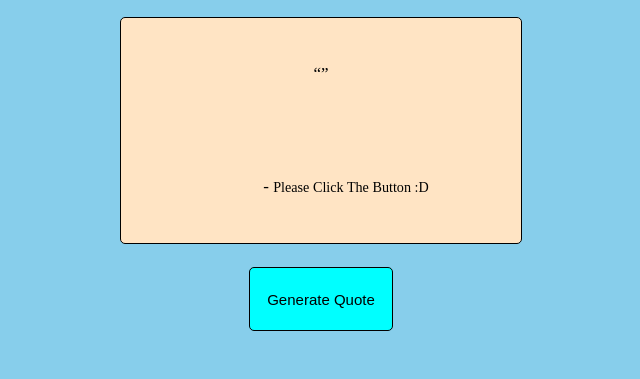
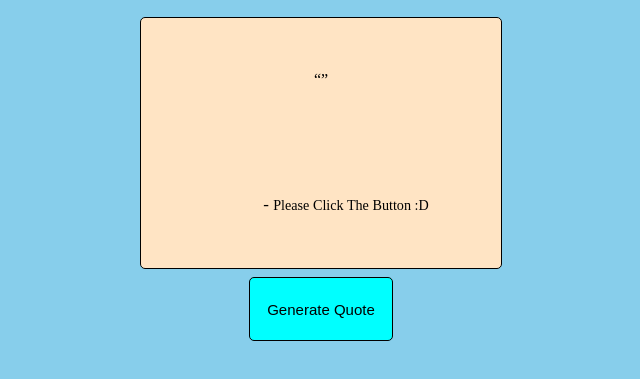
Before and after one commit to SkilltonXD/Quote-Generator, a plain HTML site: page index.html in a window 1280 px wide. Shown: the part 63-442 px from the top of the page, without its empty margins (319-959 px from the left). Drawn offline with Linux system fonts and the light colour scheme.

Commit message:
Add files via upload

```diff
--- a/style.css
+++ b/style.css
@@ -13,7 +13,7 @@
     margin-left: 5%;
     margin-right: 5;
     display: grid;
-    grid-template-rows: 80px 200px 0% 0%;
+    grid-template-rows: 80px 210px 0% 0%;
 }
 .title {
     display: grid;
@@ -26,7 +26,7 @@
     background-color: bisque;
     border-radius: 5px;
     border: 1px solid black;
-    width: 50vh; height: 225px;
+    width: 45vh; height: 250px;
     justify-content: center;
     display: grid;
     align-items: center;
@@ -36,7 +36,7 @@
 .q {
     justify-self: center;
     margin-left: 50px; margin-right: 50px;
-    font-size: 17px;
+    font-size: 16px;
 }
 .c {
     margin-left: 50px;
```
